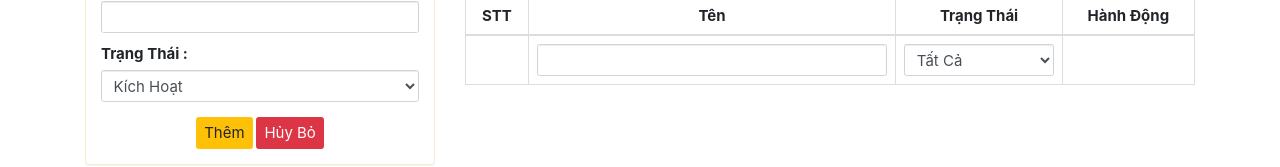
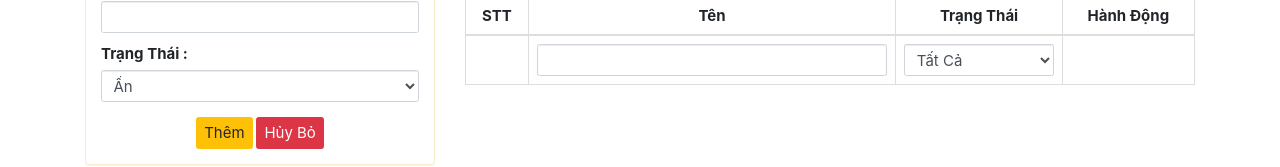
Before and after one commit to cheanhminh98/project-2-react, a React (Create React App) app: page / in a window 1280 px wide. Both pictures are taken after a click on the button "Thêm công việc". Shown: the part 134-301 px from the top of the page. Built offline with nearby package versions, Linux system fonts and the light colour scheme; some icons are missing.

Commit message:
add create TaskForm

```diff
--- a/src/App.js
+++ b/src/App.js
@@ -58,12 +58,27 @@ class App extends Component{
         })
     }
 
+    onSubmit = (data) =>{
+        var {tasks} = this.state;
+        data.id = randomstring.generate();
+        tasks.push(data);
+        this.setState({
+            tasks : tasks,
+        });
+        localStorage.setItem('tasks', JSON.stringify(tasks));
+        console.log(data)
+    }
 
+    onCloseForm = ()=>{
+        this.setState({
+            isDisplayForm: false,
+        })
+    }
 
     render() {
 
         var {tasks, isDisplayForm} = this.state; //var tasks = this.state.tasks
-        var elmTaskForm = isDisplayForm ? <TaskForm/> : "";
+        var elmTaskForm = isDisplayForm ? <TaskForm onSubmit={this.onSubmit} onCloseForm={this.onCloseForm}/> : "";
 
         return (
             <div className="container">
--- a/src/components/Task-List.js
+++ b/src/components/Task-List.js
@@ -2,13 +2,14 @@ import React, {Component} from 'react';
 import TaskItem from './Task-Item';
 
 class TaskList extends Component{
-	render(){
-        var {tasks} = this.props; //var tasks = this.props.task
+    render(){
+        var {tasks} = this.props;
         var task = tasks.map((task, index)=>{
             return <TaskItem key={task.id} index={index} task={task}/>
-        });
-		return(
-			<div className="row mt-15">
+        })
+        console.log(task)
+        return(
+            <div className="row mt-15">
                 <div className="col-xs-12 col-sm-12 col-md-12 col-lg-12">
                     <table className="table table-bordered table-hover">
                         <thead>
@@ -39,8 +40,8 @@ class TaskList extends Component{
                     </table>
                 </div>
             </div>
-		);
-	}
+        );
+    }
 }
 
 export default TaskList;
--- a/src/components/TaskForm.js
+++ b/src/components/TaskForm.js
@@ -2,31 +2,81 @@ import React, {Component} from 'react';
 
 class TaskForm extends Component{
 
+	constructor(props){
+		super(props);
+		this.state = {
+			name : '',
+			status: false
+		}
+	}
+
+	onChange = (event)=>{
+		var target = event.target;
+		var name = target.name;
+		var value  = target.value;
+		if(name === 'status'){
+			value = target.value === 'true' ? true : false;
+		}
+		this.setState({
+			[name] : value
+		})
+	};
+
+	onSubmit = (event)=>{
+		event.preventDefault();
+		this.props.onSubmit(this.state);
+		this.onClear();
+		this.onCloseForm();
+	}
+
+	onClear = () => {
+		this.setState({
+			name: '',
+			status: false,
+		})
+	}
+
+	onCloseForm = () =>{
+		this.props.onCloseForm();
+	}
+
 	render(){
+
 		return(
 				<div className="panel panel-warning">
 	                <div className="panel-heading">
 	                    <h3 className="panel-title">Thêm Công Việc
-
-
 	                    </h3>
 
 	                </div>
 	                <div className="panel-body">
-	                    <form>
+	                    <form onSubmit={this.onSubmit}>
 	                        <div className="form-group">
 	                            <label>Tên :</label>
-	                            <input type="text" className="form-control" />
+	                            <input
+	                            	type="text"
+	                            	className="form-control"
+	                            	name="name"
+	                            	value={this.state.name}
+	                            	onChange={this.onChange}
+
+	                            />
 	                        </div>
 	                        <label>Trạng Thái :</label>
-	                        <select className="form-control" required="required">
-	                            <option value="1">Kích Hoạt</option>
-	                            <option value="0">Ẩn</option>
+	                        <select
+	                        	className="form-control"
+	                        	required="required"
+	                        	name="status"
+	                        	value={this.state.status}
+	                        	onChange={this.onChange}
+	                        	>
+	                            <option value={true}>Kích Hoạt</option>
+	                            <option value={false}>Ẩn</option>
 	                        </select>
 	                        <br/>
 	                        <div className="text-center">
 	                            <button type="submit" className="btn btn-warning">Thêm</button>&nbsp;
-	                            <button type="submit" className="btn btn-danger">Hủy Bỏ</button>
+	                            <button type="button" className="btn btn-danger" onClick={this.onClear}>Hủy Bỏ</button>
 	                        </div>
 	                    </form>
 	                </div>
```
